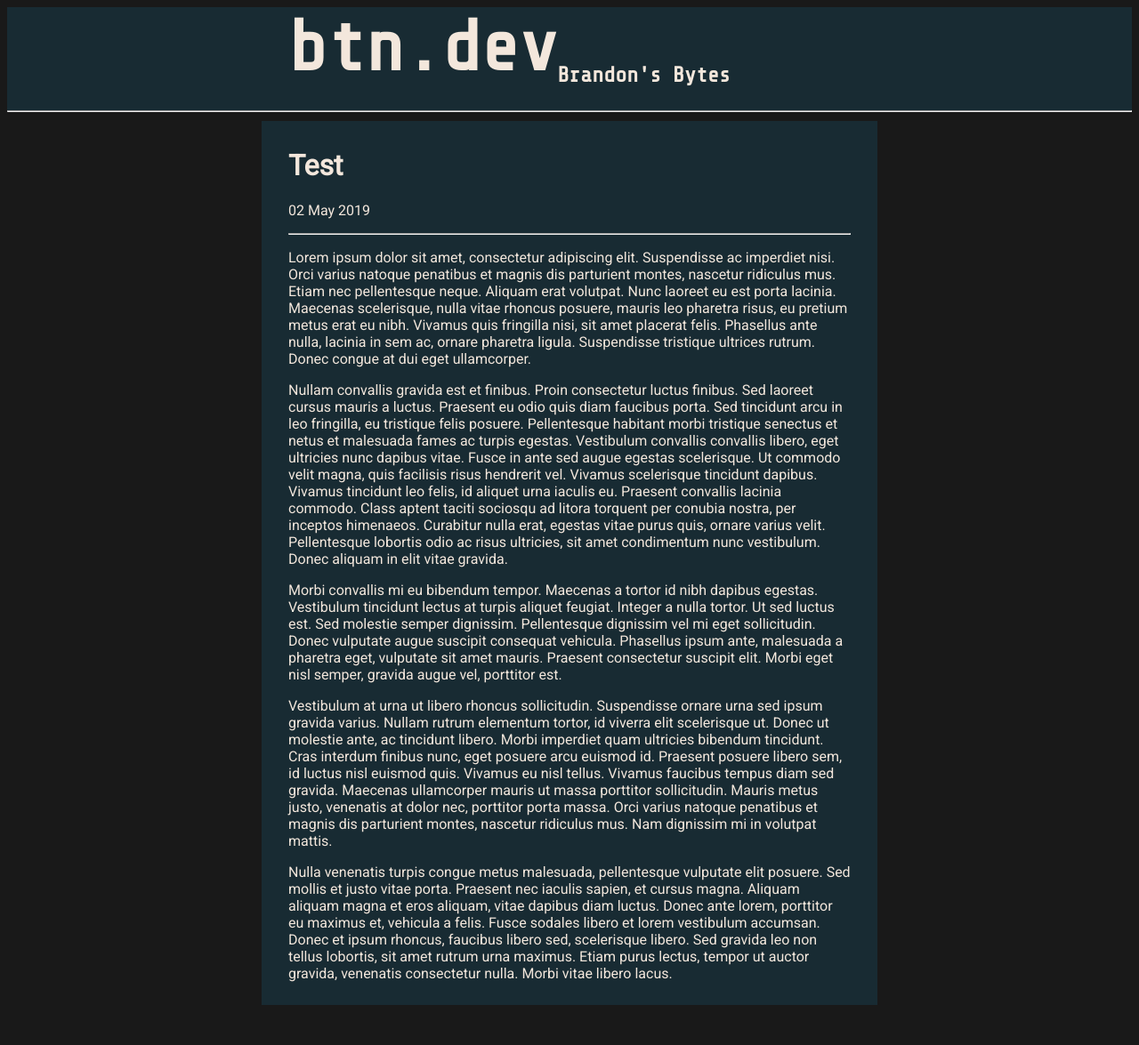
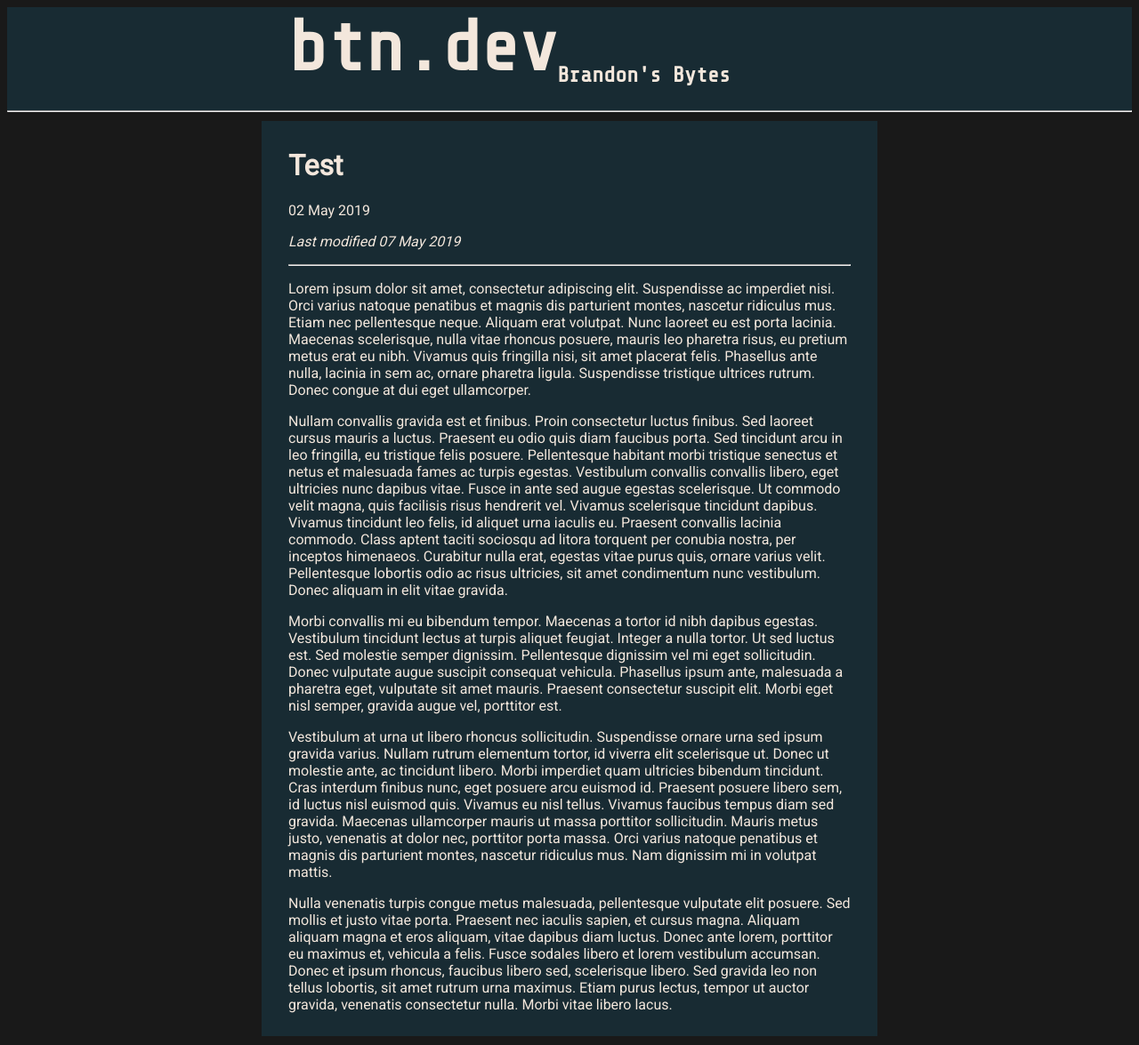
Before and after one commit to brandon-t-nguyen/brandon-t-nguyen.github.io, a Jekyll site: the page built from _posts/2019-05-02-test.md, in a window 1280 px wide. Shown: the whole page at 89% size. Built offline with Jekyll 4.4.1, drawn with Linux system fonts in a browser that asks for light colours; before the commit the page ends 1140 px from its top, so only the background shows below that.

Commit message:
Added "Last Modified" info for posts

```diff
--- a/_layouts/post.html
+++ b/_layouts/post.html
@@ -4,6 +4,9 @@ layout: default
 <div class='post-box'>
 <h1>{{ page.title }}</h1>
 <p>{{ page.date | date_to_string }}{% if page.author != "Brandon Nguyen" %} - {{ page.author }}{% endif %}</p>
+{% if page.last_mod %}
+<p><i>Last modified {{ page.last_mod | date_to_string }}</i></p>
+{% endif %}
 <hr>
 
 {{ content }}
--- a/_posts/2019-05-02-test.md
+++ b/_posts/2019-05-02-test.md
@@ -2,6 +2,7 @@
 title: Test
 layout: post
 author: Brandon Nguyen
+last_mod: 2019-05-07
 ---
 Lorem ipsum dolor sit amet, consectetur adipiscing elit. Suspendisse ac imperdiet nisi. Orci varius natoque penatibus et magnis dis parturient montes, nascetur ridiculus mus. Etiam nec pellentesque neque. Aliquam erat volutpat. Nunc laoreet eu est porta lacinia. Maecenas scelerisque, nulla vitae rhoncus posuere, mauris leo pharetra risus, eu pretium metus erat eu nibh. Vivamus quis fringilla nisi, sit amet placerat felis. Phasellus ante nulla, lacinia in sem ac, ornare pharetra ligula. Suspendisse tristique ultrices rutrum. Donec congue at dui eget ullamcorper.
 
--- a/blog.html
+++ b/blog.html
@@ -7,6 +7,9 @@ permalink: /blog
     <div class='post-box-anim'>
         <h1><a href="{{ post.url }}" class='post-title'>{{ post.title }}</a></h1>
         <p>{{ post.date | date_to_string }}{% if post.author != "Brandon Nguyen" %} - {{ post.author }}{% endif %}</p>
+        {% if post.last_mod %}
+        <p><i>Last modified {{ post.last_mod | date_to_string }}</i></p>
+        {% endif %}
         <hr>
         {{ post.excerpt }}
 
```
